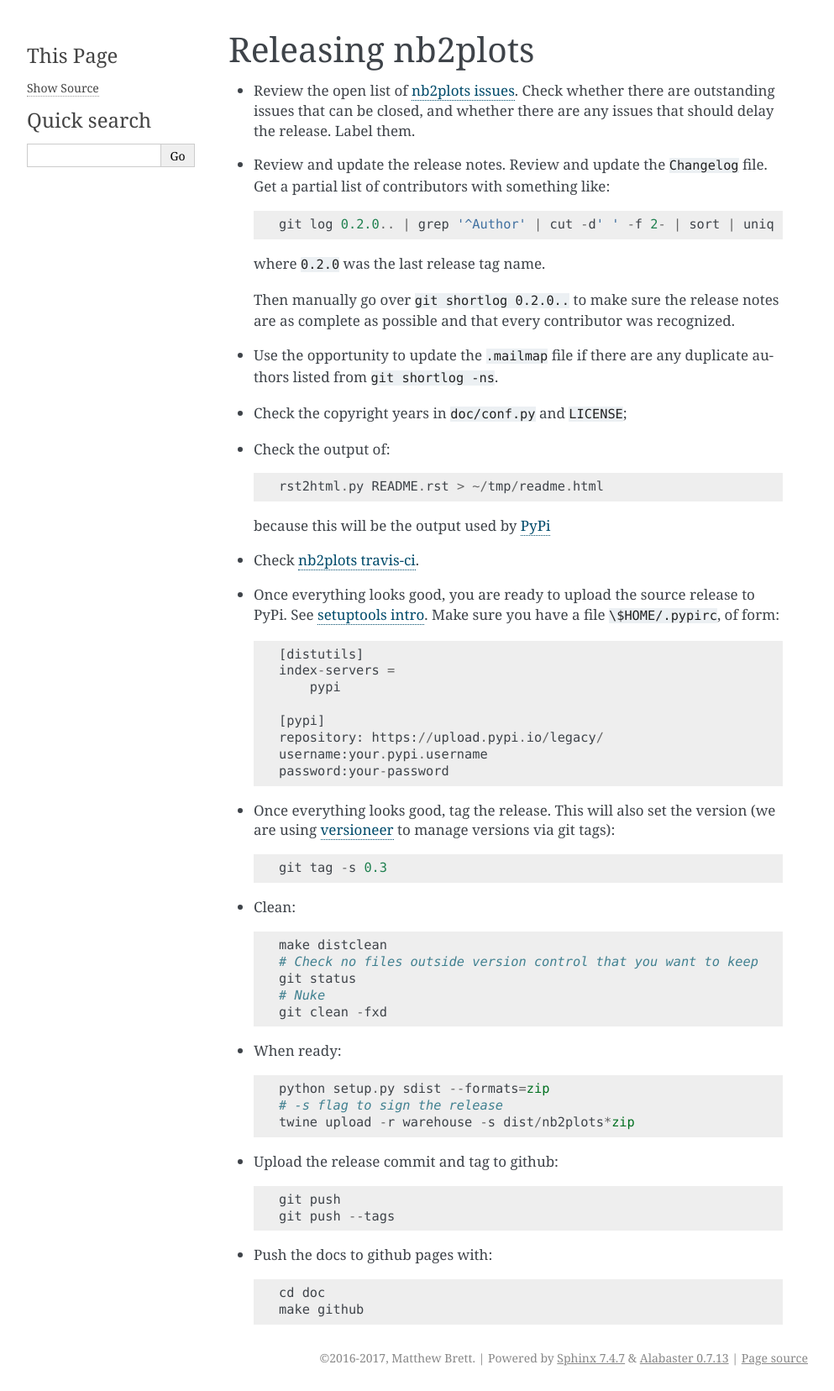
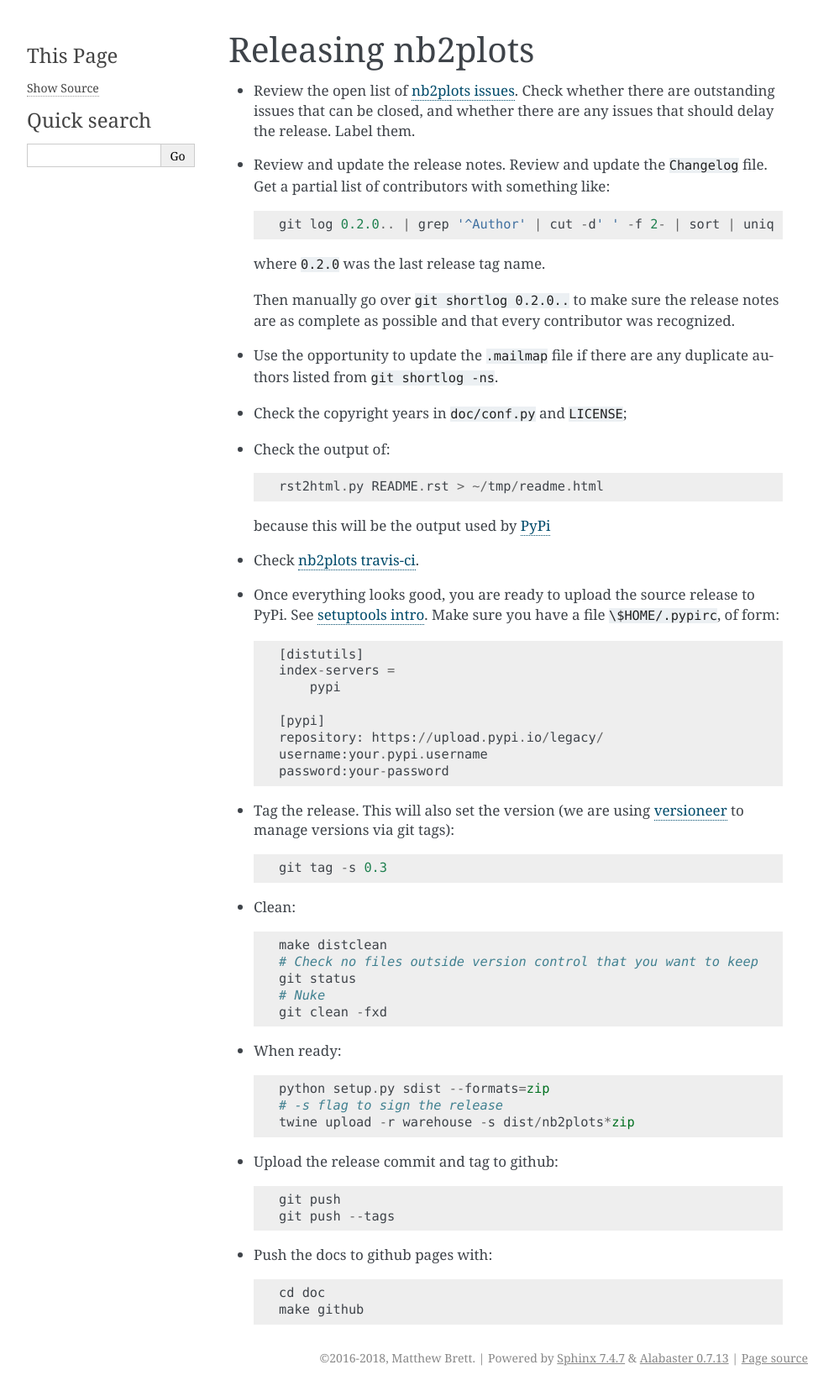
Before and after one commit to matthew-brett/nb2plots, a Sphinx documentation site: the page built from doc/devel/make_release.rst, in a window 1280 px wide. Shown: the whole page at 84% size, without its empty margins (148-1141 px from the left). Built offline with Sphinx 7.4.7, drawn with Linux system fonts in a browser that asks for light colours; pages that are not in the unit, such as notebooks, are missing from menus.

Commit message:
MAINT: update files ready for new release.

```diff
--- a/doc/conf.py
+++ b/doc/conf.py
@@ -58,7 +58,7 @@ master_doc = 'index'
 
 # General information about the project.
 project = 'nb2plots'
-copyright = '2016-2017, Matthew Brett'
+copyright = '2016-2018, Matthew Brett'
 author = 'Matthew Brett'
 
 # The version info for the project you're documenting, acts as replacement for
--- a/doc/devel/make_release.rst
+++ b/doc/devel/make_release.rst
@@ -42,8 +42,8 @@ Releasing nb2plots
     username:your.pypi.username
     password:your-password
 
-* Once everything looks good, tag the release.  This will also set the version
-  (we are using versioneer_ to manage versions via git tags)::
+* Tag the release.  This will also set the version (we are using versioneer_
+  to manage versions via git tags)::
 
     git tag -s 0.3
 
```
Also changed, not shown: 2 other files.
